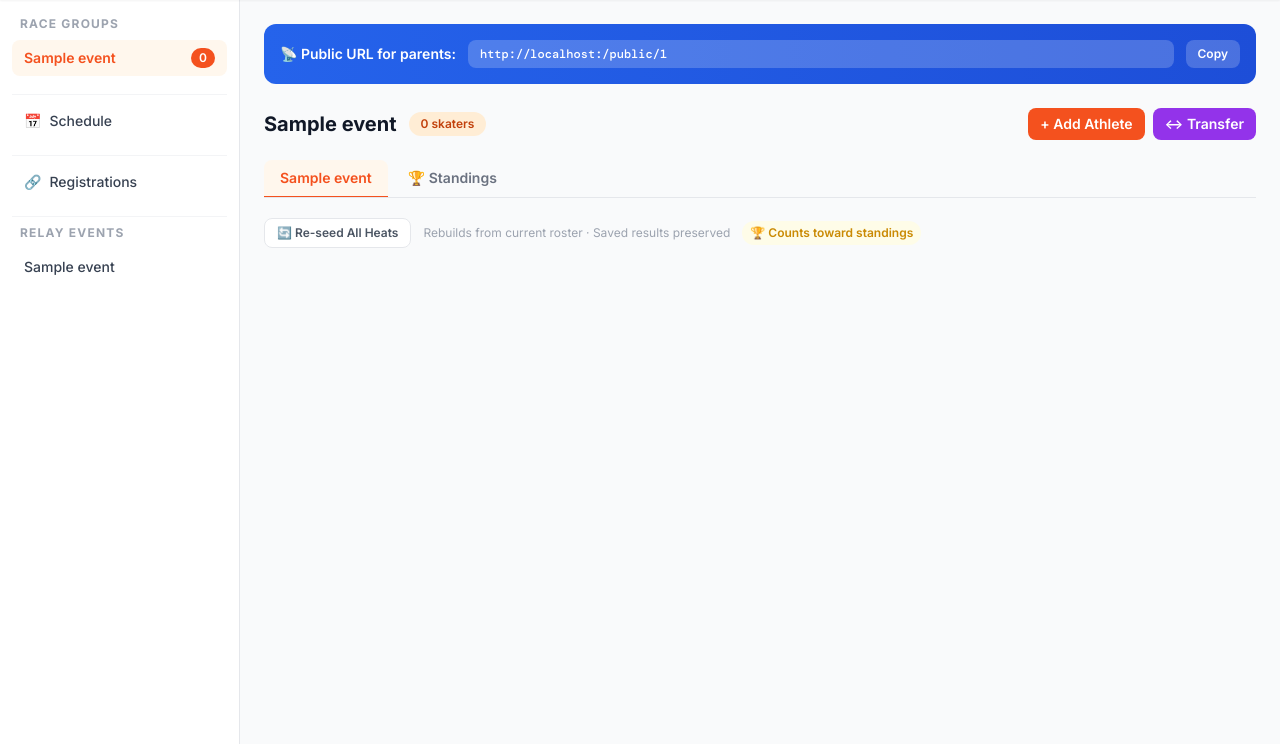
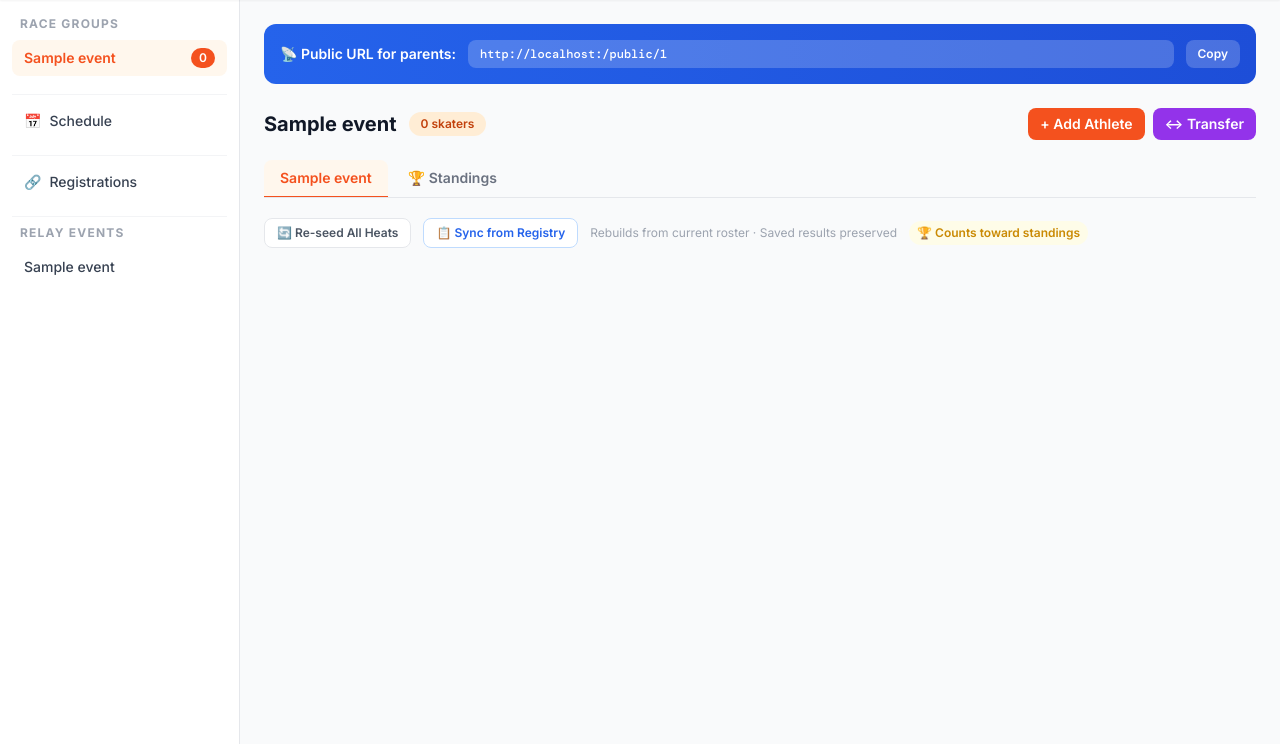
Before and after one commit to ajrathod/swpl-tabulator, a Flask app: template templates/operator.html in a window 1280 px wide. Shown: the part 56-800 px from the top of the page. Run offline with Flask 3, Linux system fonts and the light colour scheme; the template is opened without the code that fills it: most values are stand-ins (such as "Sample title", 1, 10 or a date in 2020); data that the repository does not hold is empty; some libraries are stand-ins or nearby versions.

Commit message:
Sync from Registry

```diff
--- a/templates/operator.html
+++ b/templates/operator.html
@@ -677,6 +677,7 @@ function renderEvent(ev, group) {
 
   html += `<div class="flex items-center gap-3 mt-2 operator-only">
     <button onclick="reseedEv(${ev.id},'individual')" class="px-3 py-1.5 bg-white border border-gray-200 text-gray-600 rounded-lg text-xs font-semibold hover:bg-gray-50 transition">🔄 Re-seed All Heats</button>
+    <button onclick="syncFromRegistry()" class="px-3 py-1.5 bg-white border border-blue-200 text-blue-600 rounded-lg text-xs font-semibold hover:bg-blue-50 transition">📋 Sync from Registry</button>
     <span class="text-xs text-gray-400">Rebuilds from current roster · Saved results preserved</span>
     ${ev.points_event ? '<span class="text-xs text-yellow-600 font-semibold bg-yellow-50 px-2 py-1 rounded-full">🏆 Counts toward standings</span>' : ''}
   </div>`;
@@ -1826,6 +1827,20 @@ async function setSchedStatus(eventId, status) {
 }
 
 
+async function syncFromRegistry() {
+  const btn = event?.target;
+  if (btn) { btn.disabled = true; btn.textContent = '⏳ Syncing…'; }
+  const r = await fetch(`/api/comp/${COMP_ID}/sync_from_registry`, {method:'POST'});
+  const d = await r.json();
+  if (btn) { btn.disabled = false; btn.textContent = '📋 Sync from Registry'; }
+  if (d.ok) {
+    let msg = `✓ ${d.updated} athletes updated from registry`;
+    if (d.not_found_count > 0) msg += ` · ${d.not_found_count} not in registry`;
+    toast(msg, 'success');
+    if (curGroup) selectGroup(curGroup);
+  } else toast(d.error || 'Sync failed', 'error');
+}
+
 async function showRegistrations() {
   curGroup = null;
   document.querySelectorAll('.group-btn').forEach(b => {
```
